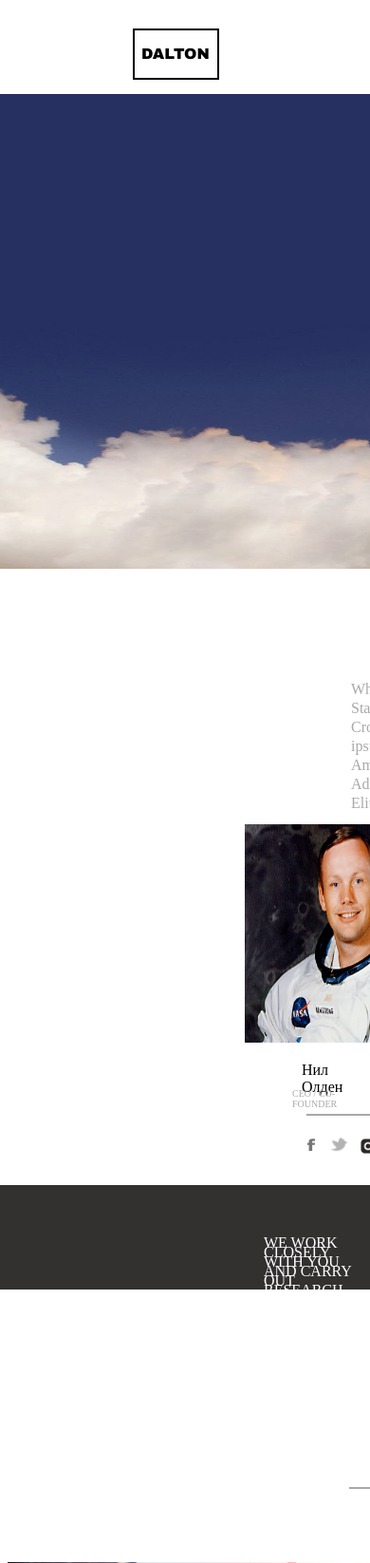
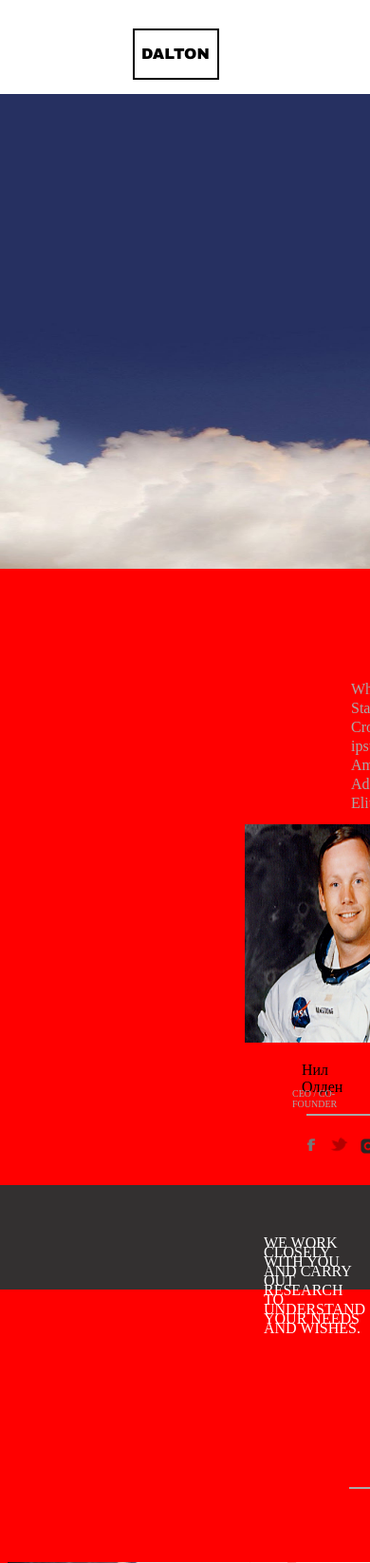
Before and after one commit to Legenda1224/repo-site_ga, a PHP site: page / in a window 390 px wide; the page is wider, and only the part inside the window is pictured. Shown: the top 1646 px of that part at 95% size. Run offline with PHP 8.4, Linux system fonts and the light colour scheme.

Commit message:
Update style.css

```diff
--- a/css/style.css
+++ b/css/style.css
@@ -1040,5 +1040,7 @@ footer{
 
 
 @media screen and (max-width:992px){
-
+	body{
+		background-color:red;
+	}
 }
```
